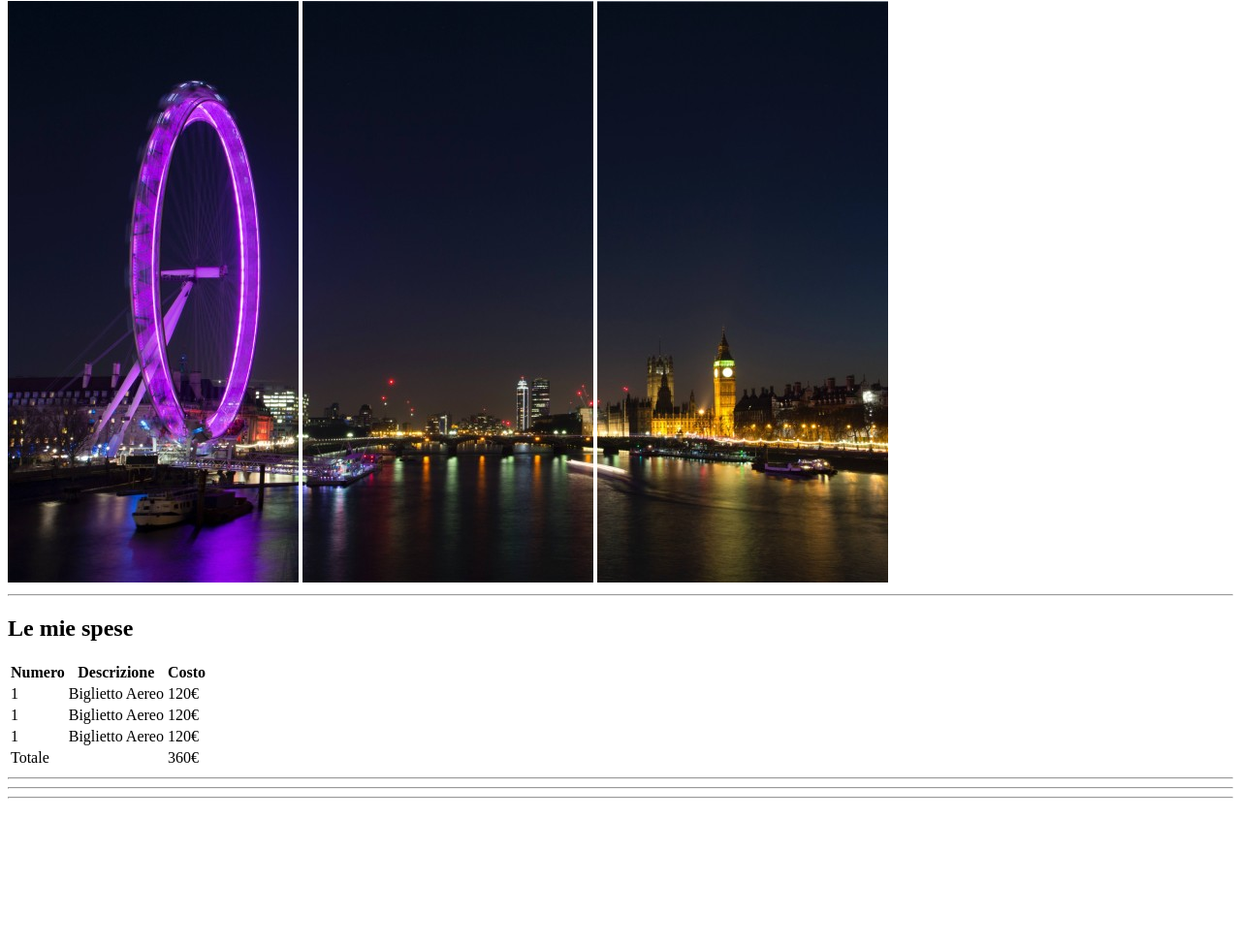
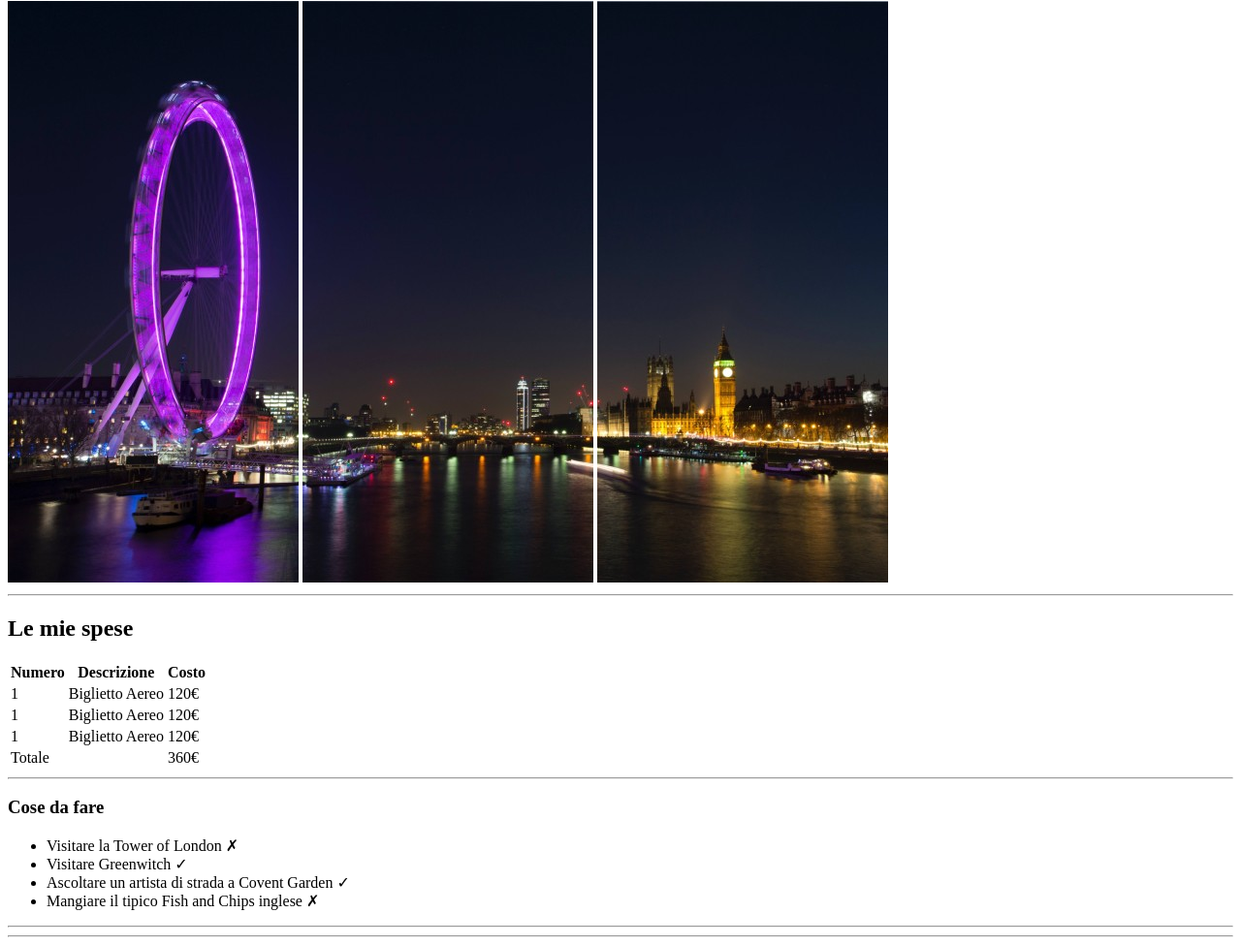
Before and after one commit to angelofaoldi/html-london-trip, a plain HTML site: page index.html in a window 1280 px wide. Shown: the part 79-1054 px from the top of the page at 97% size. Before the commit the page ends 911 px from the top, so only its background shows below. Drawn offline with Linux system fonts and the light colour scheme.

Commit message:
[ADD] Section 2: Cose da fare

```diff
--- a/index.html
+++ b/index.html
@@ -51,7 +51,15 @@
 
         <hr>
 
-        <section>
+        <section>   <!-- 2: COSE DA FARE -->
+
+            <h3>Cose da fare</h3>
+            <ul>
+                <li>Visitare la Tower of London &#10007;</li>
+                <li>Visitare Greenwitch &check;</li>
+                <li>Ascoltare un artista di strada a Covent Garden &check;</li>
+                <li>Mangiare il tipico Fish and Chips inglese &#10007;</li>
+            </ul>
 
         </section>
 
```
